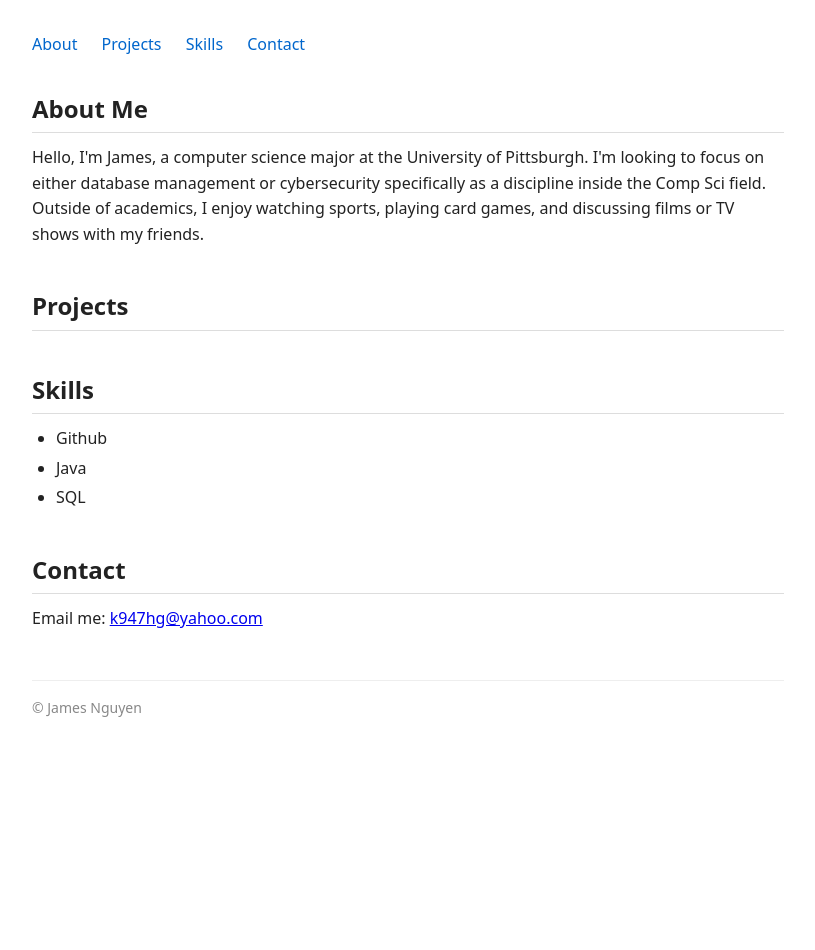
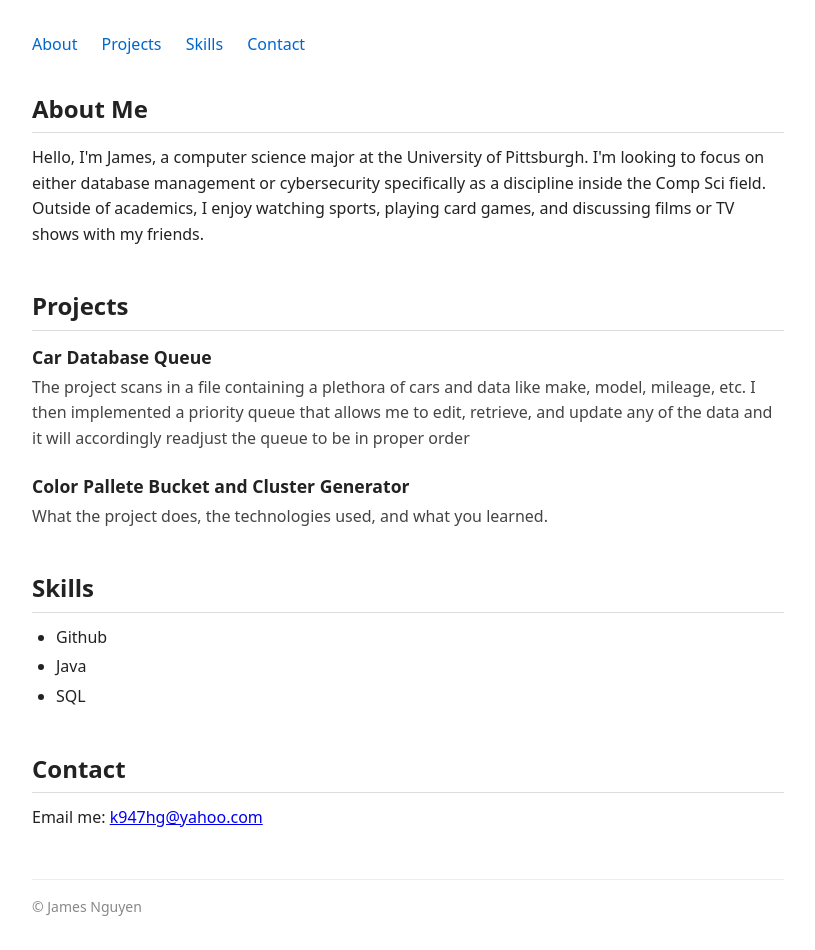
Before and after one commit to jimstuh/James-Nguyen-Portfolio-Page, a plain HTML site: page index.html in a window 1280 px wide. Shown: the whole page, without its empty margins (232-1047 px from the left). Before the commit the page ends 800 px from the top, so only its background shows below. Drawn offline with Linux system fonts and the light colour scheme.

Commit message:
Update index.html

```diff
--- a/index.html
+++ b/index.html
@@ -29,7 +29,14 @@
 
     <section id="projects">
       <h2>Projects</h2>
+      <div class="project">
+        <h3>Car Database Queue </h3>
+        <p>The project scans in a file containing a plethora of cars and data like make, model, mileage, etc. I then implemented a priority queue that allows me to edit, retrieve, and update any of the data and it will accordingly readjust the queue to be in proper order</p>
+      </div>
 
+       <div class="project">
+        <h3>Color Pallete Bucket and Cluster Generator</h3>
+        <p>What the project does, the technologies used, and what you learned.</p>
 
     </section>
 
```
